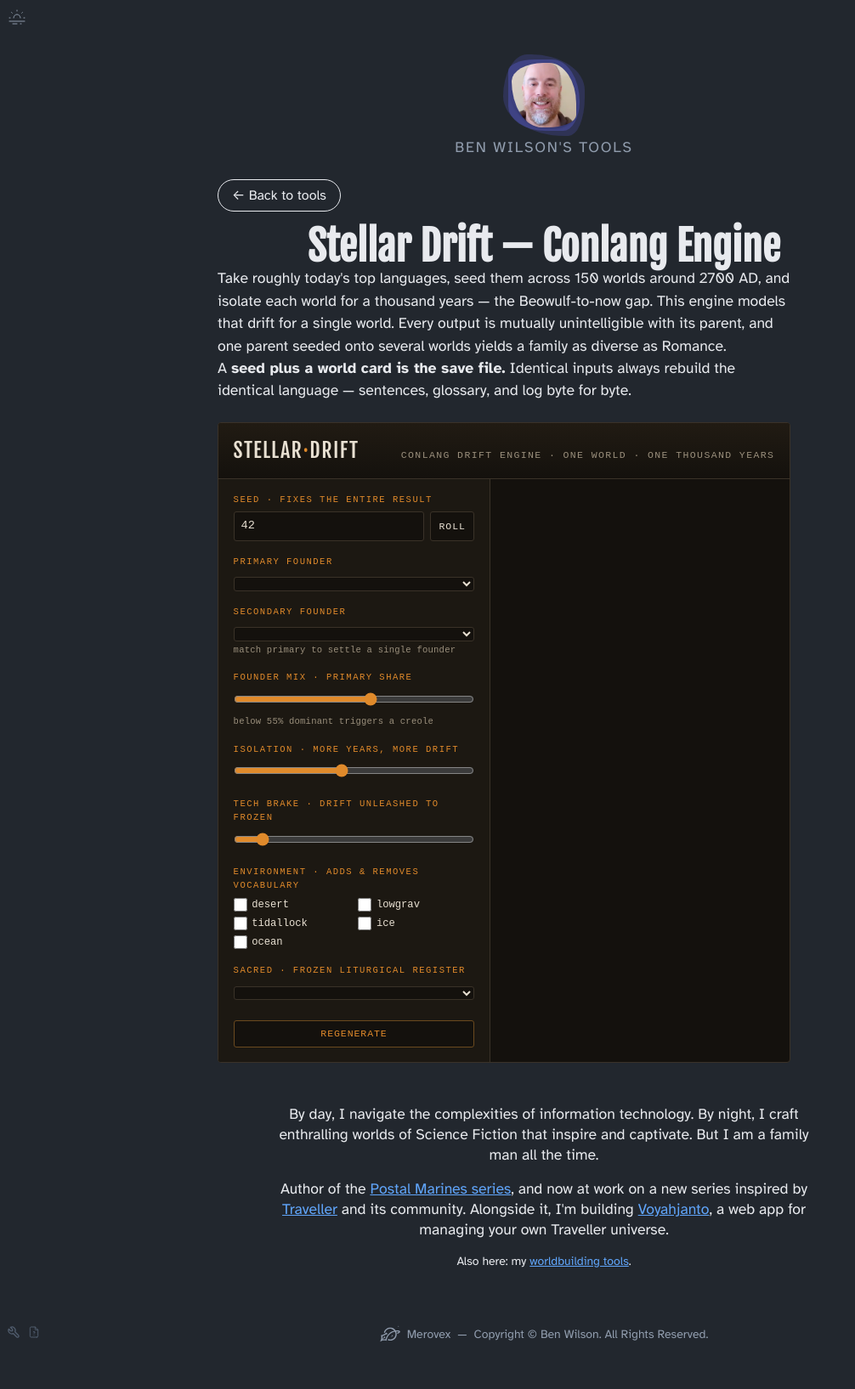
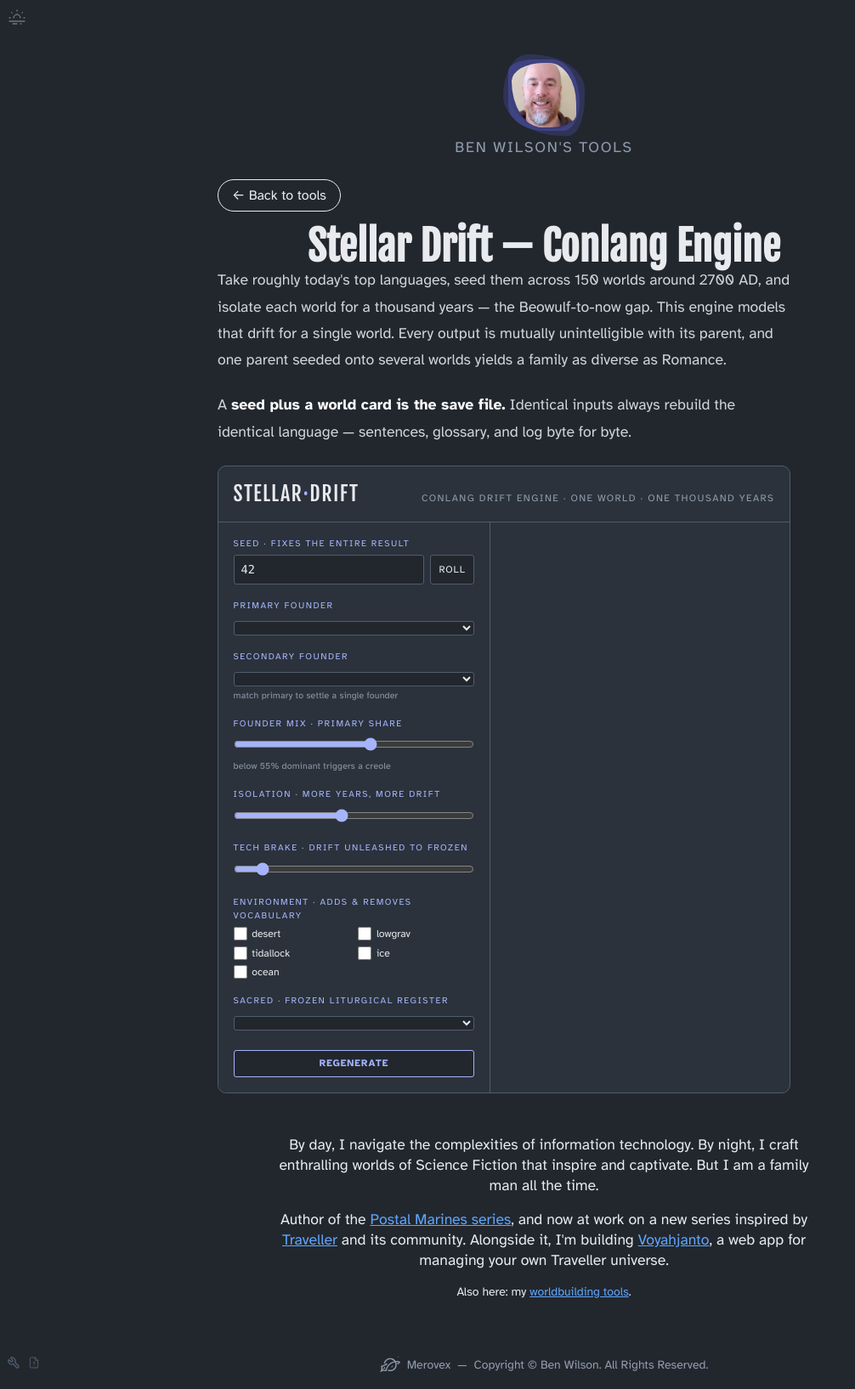
Before and after one commit to Merovex/merovex.github.io, a Jekyll site: the page built from _tools/stellar-drift.html, in a window 1280 px wide. Shown: the whole page at 85% size, without its empty margins (0-1006 px from the left). Built offline with Jekyll 4.4.1, drawn with Linux system fonts in a browser that asks for light colours; before the commit the page ends 1599 px from its top, so only the background shows below that.

Commit message:
Stellar Drift: use the standard tool look (site colors, light/dark theme)
The conlang console had its own brown-and-orange palette and stayed dark in
light mode. Its colour variables now point at the site tokens (card, form
well, indigo accent, secondary text), all contrast-checked to WCAG AA in both
themes; controls use the site font and only the generated language stays
monospace. The intro paragraph uses the same prose block as the other tools.

Co-Authored-By: Claude Opus 5.5 <noreply@anthropic.com>

```diff
--- a/_includes/conlang.html
+++ b/_includes/conlang.html
@@ -4,26 +4,38 @@
 
 <style>
   .conlang-console {
-    --cl-ground: #14110d;
-    --cl-panel: #1c1812;
-    --cl-line: #3a3228;
-    --cl-ink: #e8e0d2;
-    --cl-dim: #9a8f7c;
-    --cl-accent: #e08a2b;        /* single warm accent */
-    --cl-accent-soft: #6b4a1f;
-    --cl-mono: "JetBrains Mono", "IBM Plex Mono", "Courier New", monospace;
-    --cl-display: "Fjalla One", "Oswald", sans-serif;
+    /* Site tokens (assets/site.css), so the console follows the light/dark theme like
+       the other tools. Text pairs are contrast-checked to WCAG AA in both themes. */
+    --cl-ground: var(--surface-1);   /* console card */
+    --cl-well: var(--surface-2);     /* fields and glossary cells */
+    --cl-line: var(--gray-300);
+    --cl-ink: var(--text-1);
+    --cl-dim: var(--text-2);
+    --cl-accent: var(--primary-600);
+    --cl-accent-ink: #fff;           /* text on an accent fill */
+    --cl-error: #be123c;
+    --cl-mono: ui-monospace, "SFMono-Regular", Menlo, Consolas, monospace;
+    --cl-display: var(--font-display);
 
     background: var(--cl-ground);
     color: var(--cl-ink);
     border: 1px solid var(--cl-line);
-    border-radius: 4px;
-    font-family: var(--cl-mono);
+    border-radius: 10px;
+    font-family: var(--font-sans);
     font-size: 14px;
     line-height: 1.5;
     padding: 0;
     margin: 1.5rem 0;
     overflow: hidden;
+  }
+  :root[data-color-scheme="dark"] .conlang-console {
+    --cl-ground: var(--surface-2);
+    --cl-well: var(--surface-1);
+    --cl-line: var(--gray-700);
+    --cl-dim: var(--gray-400);
+    --cl-accent: var(--primary-300);
+    --cl-accent-ink: var(--gray-950);
+    --cl-error: #fda4af;
   }
 
   .conlang-console *,
@@ -38,7 +50,6 @@
     flex-wrap: wrap;
     padding: 0.9rem 1.1rem;
     border-bottom: 1px solid var(--cl-line);
-    background: linear-gradient(180deg, #211b13, var(--cl-ground));
   }
   .conlang-console .cl-title {
     font-family: var(--cl-display);
@@ -67,7 +78,7 @@
 
   /* ---- Control panel ---- */
   .conlang-console .cl-panel {
-    background: var(--cl-panel);
+    background: var(--cl-ground);
     border-right: 1px solid var(--cl-line);
     padding: 1.1rem;
   }
@@ -95,7 +106,7 @@
   .conlang-console select,
   .conlang-console input[type="number"] {
     width: 100%;
-    background: var(--cl-ground);
+    background: var(--cl-well);
     border: 1px solid var(--cl-line);
     color: var(--cl-ink);
     font-family: var(--cl-mono);
@@ -105,7 +116,8 @@
   }
   .conlang-console select:focus,
   .conlang-console input:focus {
-    outline: none;
+    outline: 2px solid var(--cl-accent);
+    outline-offset: 1px;
     border-color: var(--cl-accent);
   }
 
@@ -120,10 +132,10 @@
   .conlang-console .cl-seedrow input { flex: 1; }
 
   .conlang-console .cl-btn {
-    background: var(--cl-ground);
+    background: var(--cl-well);
     border: 1px solid var(--cl-line);
     color: var(--cl-ink);
-    font-family: var(--cl-mono);
+    font-family: inherit;
     font-size: 0.72rem;
     letter-spacing: 0.08em;
     text-transform: uppercase;
@@ -136,10 +148,11 @@
   .conlang-console .cl-btn-primary {
     width: 100%;
     margin-top: 0.4rem;
-    border-color: var(--cl-accent-soft);
+    border-color: var(--cl-accent);
     color: var(--cl-accent);
+    font-weight: 600;
   }
-  .conlang-console .cl-btn-primary:hover { background: var(--cl-accent-soft); color: var(--cl-ink); }
+  .conlang-console .cl-btn-primary:hover { background: var(--cl-accent); color: var(--cl-accent-ink); }
 
   .conlang-console .cl-checks { display: grid; grid-template-columns: 1fr 1fr; gap: 0.25rem 0.6rem; }
   .conlang-console .cl-check {
@@ -185,7 +198,7 @@
     text-transform: uppercase;
     color: var(--cl-dim);
   }
-  .conlang-console .cl-v { color: var(--cl-ink); font-size: 0.82rem; }
+  .conlang-console .cl-v { color: var(--cl-ink); font-size: 0.82rem; font-family: var(--cl-mono); }
 
   .conlang-console .cl-flag {
     align-self: center;
@@ -210,7 +223,7 @@
     padding-bottom: 0.25rem;
   }
   .conlang-console .cl-h .cl-sub {
-    font-family: var(--cl-mono);
+    font-family: var(--font-sans);
     font-size: 0.64rem;
     color: var(--cl-dim);
     letter-spacing: 0.06em;
@@ -228,7 +241,7 @@
     border: 1px solid var(--cl-line);
     border-radius: 3px;
     padding: 0.35rem 0.5rem;
-    background: var(--cl-panel);
+    background: var(--cl-well);
   }
   .conlang-console .cl-en {
     font-size: 0.62rem;
@@ -237,6 +250,7 @@
   }
   .conlang-console .cl-en em { color: var(--cl-accent); font-style: normal; }
   .conlang-console .cl-word {
+    font-family: var(--cl-mono);
     font-size: 1.05rem;
     color: var(--cl-ink);
     letter-spacing: 0.02em;
@@ -248,13 +262,13 @@
     border-left: 2px solid var(--cl-accent);
     padding: 0.3rem 0 0.3rem 0.7rem;
   }
-  .conlang-console .cl-surface { font-size: 1.15rem; color: var(--cl-ink); letter-spacing: 0.03em; }
-  .conlang-console .cl-gloss { font-size: 0.72rem; color: var(--cl-dim); letter-spacing: 0.06em; margin-top: 0.1rem; }
+  .conlang-console .cl-surface { font-family: var(--cl-mono); font-size: 1.15rem; color: var(--cl-ink); letter-spacing: 0.03em; }
+  .conlang-console .cl-gloss { font-family: var(--cl-mono); font-size: 0.72rem; color: var(--cl-dim); letter-spacing: 0.06em; margin-top: 0.1rem; }
 
   .conlang-console .cl-empty { color: var(--cl-dim); font-size: 0.78rem; font-style: italic; }
 
   .conlang-console .cl-log { margin-top: 1rem; border-top: 1px solid var(--cl-line); padding: 0.6rem 0 0; background: transparent; border-radius: 0; }
-  /* Undo Open Props' details/summary panels, which light up inside the dark console. */
+  /* Undo Open Props' details/summary panels inside the console. */
   .conlang-console .cl-log summary { background: transparent; margin: 0; padding: 0; border-radius: 0; }
   .conlang-console .cl-log summary {
     cursor: pointer;
@@ -271,7 +285,7 @@
     font-size: 0.74rem;
     line-height: 1.6;
   }
-  .conlang-console .cl-error { color: #e0653b; }
+  .conlang-console .cl-error { color: var(--cl-error); }
 </style>
 
 <div class="conlang-console" data-controller="conlang">
--- a/_tools/stellar-drift.html
+++ b/_tools/stellar-drift.html
@@ -8,6 +8,7 @@ description: "Seed a language onto a world, isolate it for a thousand years, and
 <script type="module" src="/assets/js/controllers/conlang_controller.js"></script>
 
 <article class="w-prose h-full">
+  <aside class="mb-4 prosed md:prose-lg">
   <p>
     Take roughly today's top languages, seed them across 150 worlds around 2700&nbsp;AD,
     and isolate each world for a thousand years &mdash; the Beowulf-to-now gap. This engine
@@ -18,6 +19,7 @@ description: "Seed a language onto a world, isolate it for a thousand years, and
     A <strong>seed plus a world card is the save file.</strong> Identical inputs always
     rebuild the identical language &mdash; sentences, glossary, and log byte for byte.
   </p>
+  </aside>
 
   {% include conlang.html %}
 </article>
```
